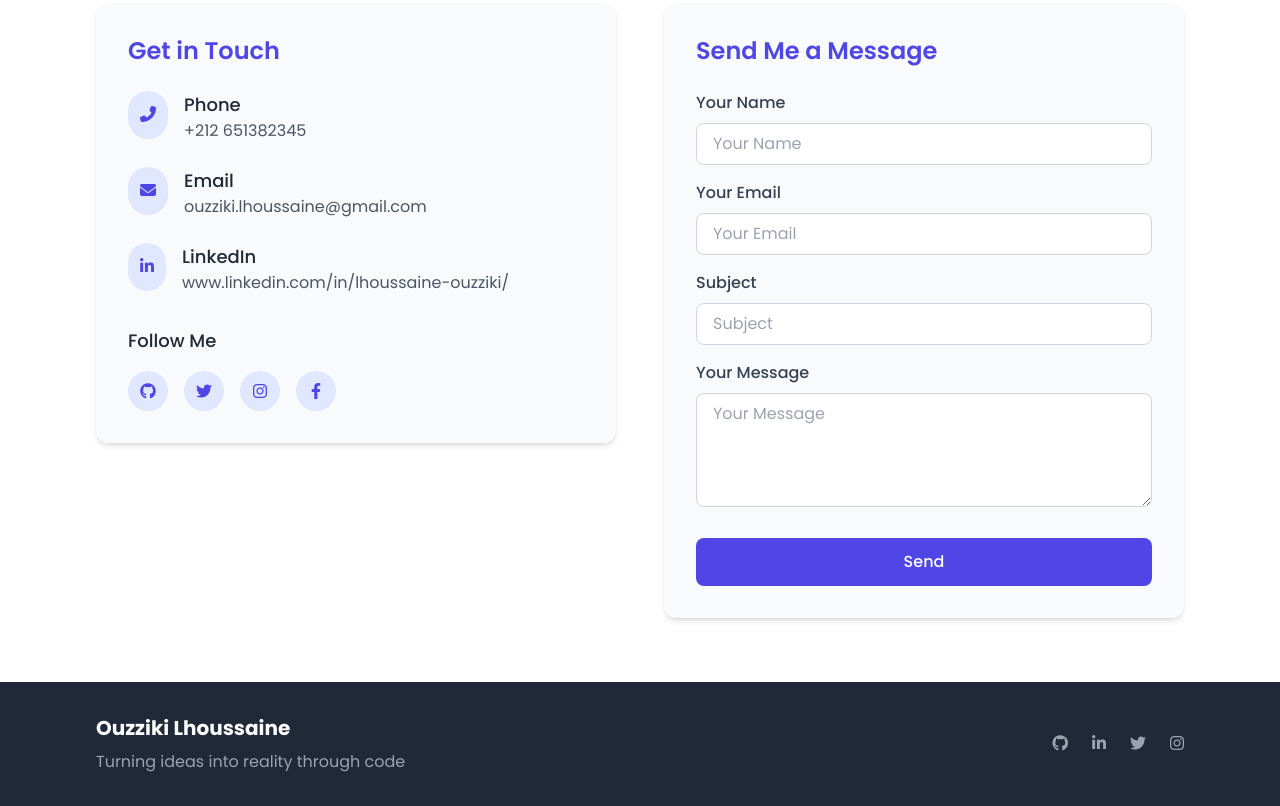
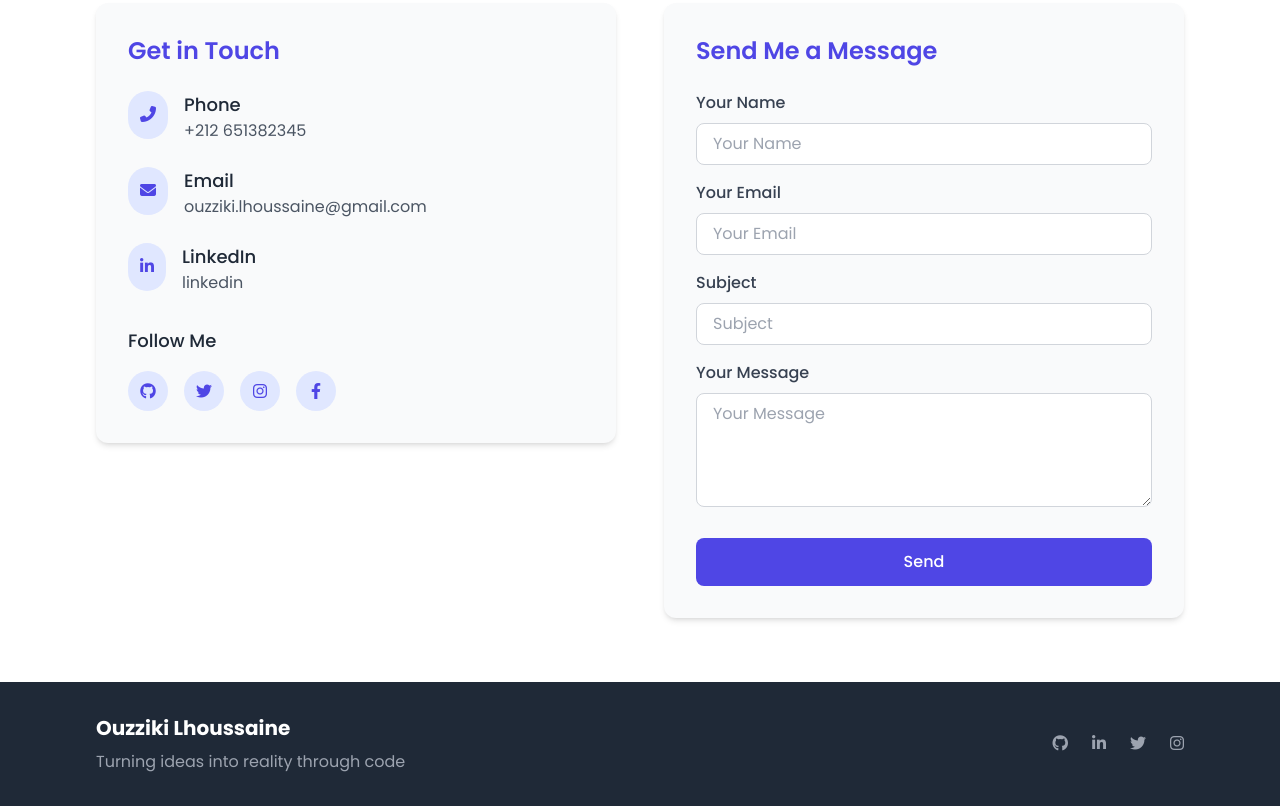
Before and after one commit to OuzzikiLhoussaine/Portfolio, a plain HTML site: page index.html in a window 1280 px wide. Shown: the part 2141-2947 px from the top of the page. Drawn offline with nearby package versions, Linux system fonts and the light colour scheme.

Commit message:
index update

```diff
--- a/index.html
+++ b/index.html
@@ -335,8 +335,8 @@
                                     <i class="fab fa-linkedin-in"></i>
                                 </div>
                                 <div class="ml-4">
-                                    <h4 class="text-lg font-medium">LinkedIn</h4>
-                                    <p class="text-gray-600">www.linkedin.com/in/lhoussaine-ouzziki/</p>
+                                    <h4 class="text-lg font-medium" >LinkedIn</h4>
+                                    <a class="text-gray-600 href="www.linkedin.com/in/lhoussaine-ouzziki/">linkedin</a>
                                 </div>
                             </div>
                         </div>
```
